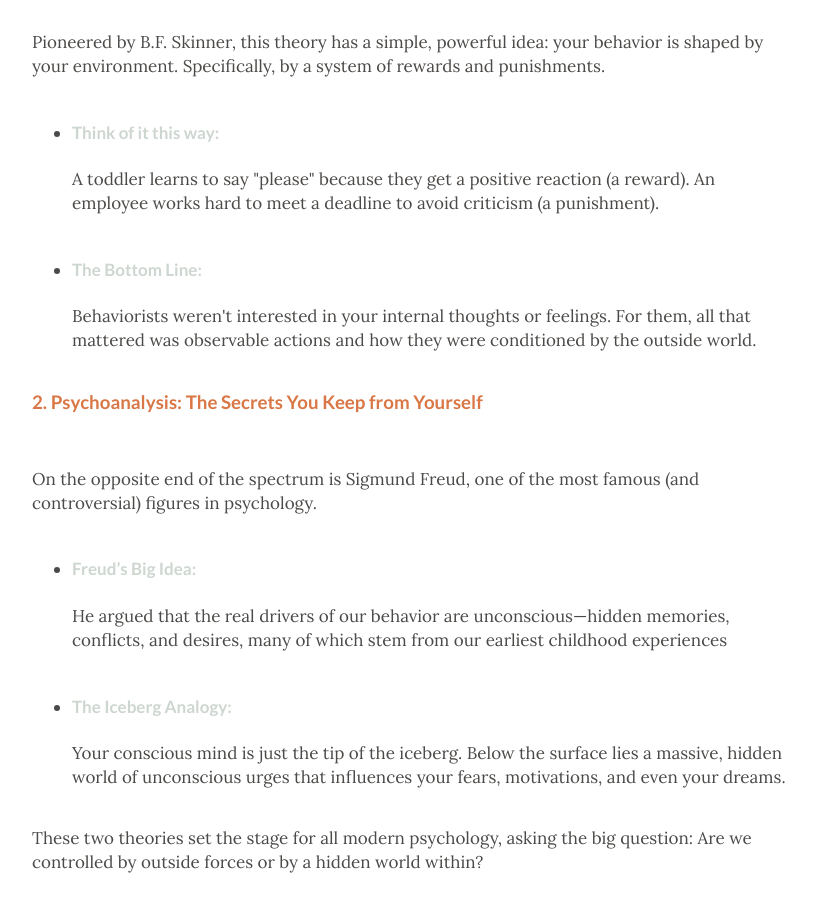
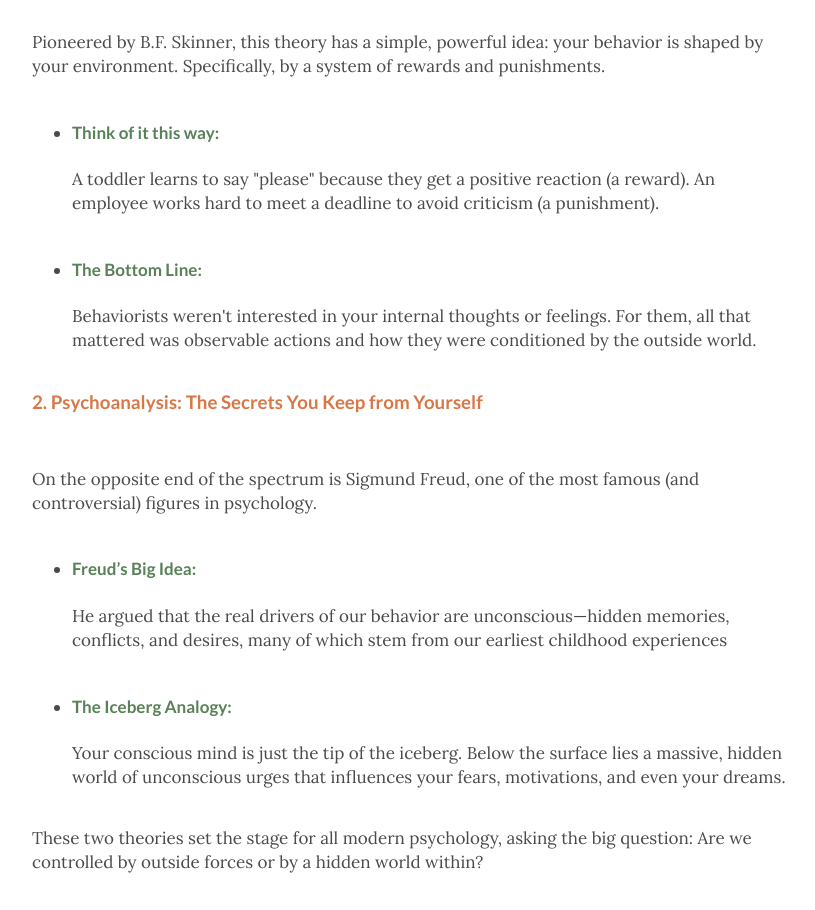
Before and after one commit to varshith-2010-3-22/A-Blog-Post-Website-, a plain HTML site: page index.html in a window 1280 px wide. Shown: the part 1500-2410 px from the top of the page, without its empty margins (215-1030 px from the left). Drawn offline with Linux system fonts and the light colour scheme.

Commit message:
Update Home.css

```diff
--- a/Home.css
+++ b/Home.css
@@ -39,7 +39,7 @@ h3{
      font-style: normal;
 }
 h4{
-    color: #CED6D0;
+    color: #588157;
         font-family: "Lato", sans-serif;
      font-weight: 700;
      font-style: normal;
```
